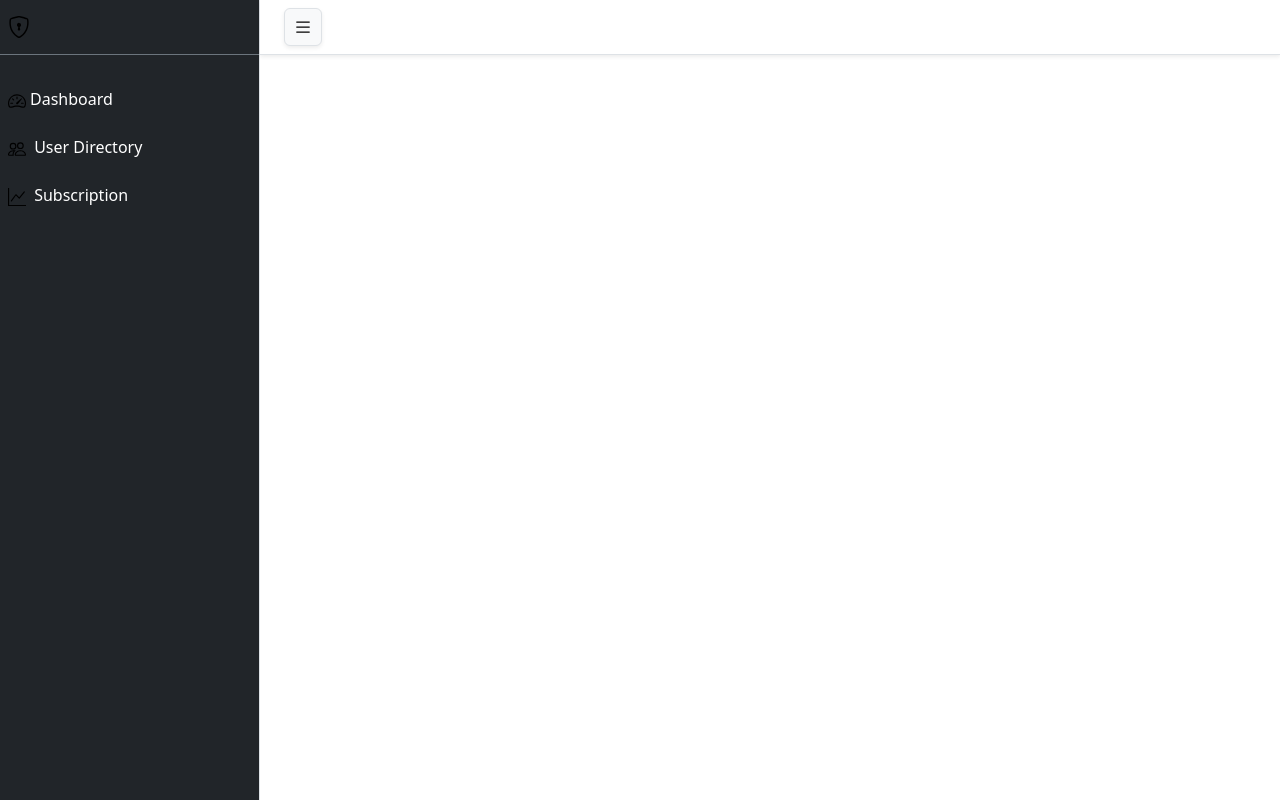
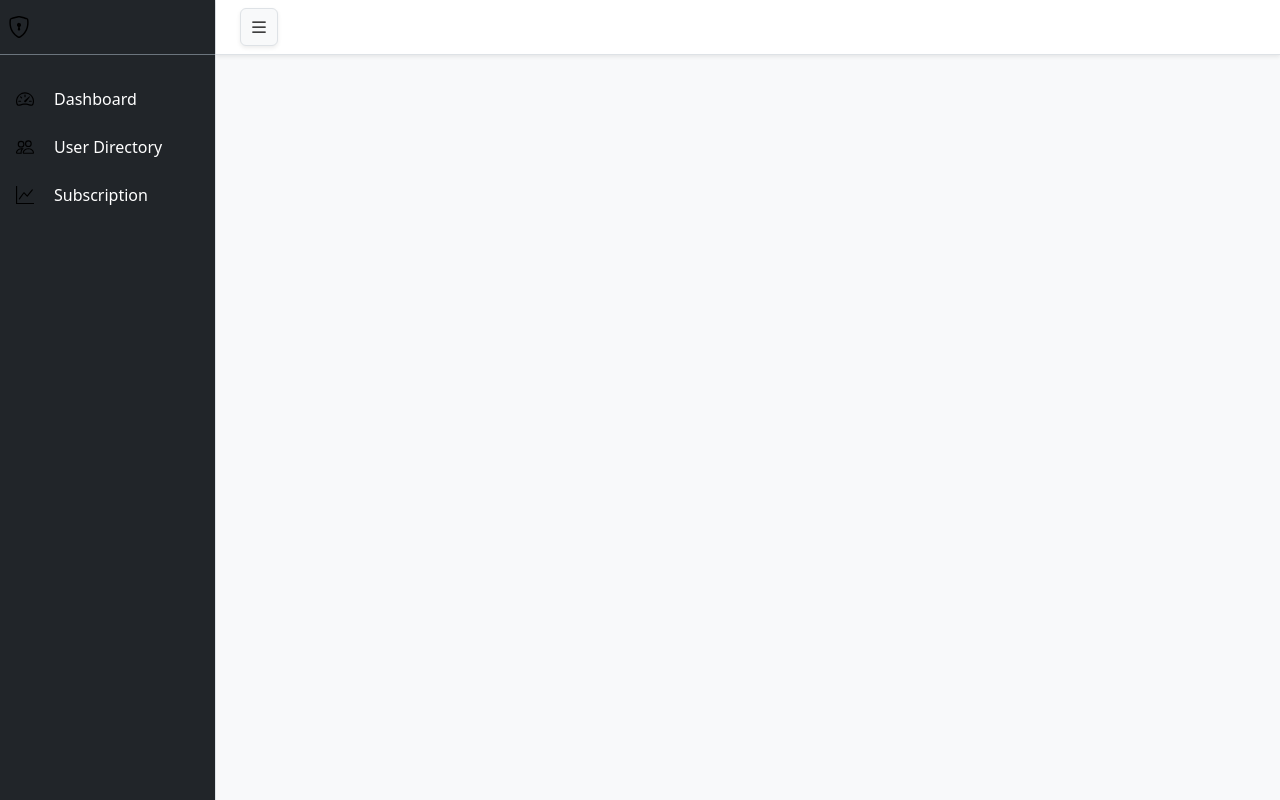
Before and after one commit to MustafaN2028/admin-panel, a Next.js app: page / in a window 1280 px wide. Built offline with nearby package versions, Linux system fonts and the light colour scheme.

Commit message:
mobile responsive at every width

```diff
--- a/src/app/(dashboard)/layout.js
+++ b/src/app/(dashboard)/layout.js
@@ -1,33 +1,96 @@
+// src/app/(dashboard)/layout.js
 "use client";
+import { useState, useCallback, useEffect } from "react";
 import Sidebar from "@/components/Sidebar";
 import TopNavbar from "@/components/TopNavbar";
-import { useCallback, useState } from "react";
+
 export default function DashboardLayout({ children }) {
+  // Desktop-only state tracking
   const [sidebarOpen, setSidebarOpen] = useState(true);
+
   const toggleSidebar = useCallback(() => {
     setSidebarOpen((prev) => !prev);
   }, []);
+  console.log(sidebarOpen);
+  useEffect(() => {
+    const handleResize = () => {
+      if (window.innerWidth < 768) {
+        setSidebarOpen(false); // Automatically close on mobile break boundaries
+      } else {
+        setSidebarOpen(true); // Re-open automatically on desktop viewports
+      }
+    };
+    handleResize();
+    window.addEventListener("resize", handleResize);
+
+    return () => window.addEventListener("resize", handleResize);
+  }, []);
   return (
-    <div className="d-flex h-100">
+    <div className="d-flex min-vh-100 w-100 bg-light overflow-x-hidden position-relative">
+      {/* DESKTOP SIDEBAR GRID PANEL:
+        This panel is strictly locked to viewports >= 768px ('d-none d-md-block').
+        It handles your 260px to 60px toggle requirements seamlessly.
+      */}
       <div
         style={{
           width: sidebarOpen ? "260px" : "60px",
-          transition: "all 0.3s ease",
+          transition: "width 0.2s cubic-bezier(0.4, 0, 0.2, 1)",
           overflow: "hidden",
-          position: "relative",
-          zIndex: 100,
         }}
-        className="bg-white border-end"
+        className="bg-white border-end d-none d-md-block h-100"
       >
         <Sidebar isOpen={sidebarOpen} />
       </div>
-      <div className="d-flex flex-column flex-grow-1">
+
+      {/* MOBILE SIDEBAR OVERLAY PANEL:
+        This panel is strictly visible on screens < 768px ('d-block d-md-none').
+        It operates at 100% standard visibility, completely unaffected by the 'sidebarOpen' state!
+      */}
+      {sidebarOpen && (
+        <div
+          className="d-block d-md-none position-absolute top-0 start-0 bg-white border-end h-100 shadow-lg animate-slide-in"
+          style={{ width: "260px", zIndex: 1100 }}
+        >
+          {/* On mobile, 'isOpen' is permanently true so text links are always fully readable */}
+          <Sidebar isOpen={true} onNavigate={toggleSidebar} />
+        </div>
+      )}
+
+      {/* Mobile Tint Overlay Backdrop */}
+      {sidebarOpen && (
+        <div
+          className="d-block d-md-none position-absolute top-0 start-0 w-100 h-100 bg-dark opacity-50"
+          style={{ zIndex: 1050 }}
+          onClick={toggleSidebar} // Clicking background closes it safely
+        />
+      )}
+
+      {/* Main Content Workspace Frame */}
+      <div
+        className="flex-grow-1 d-flex flex-column w-100"
+        style={{ minWidth: 0 }}
+      >
         <TopNavbar
           onToggleSidebar={toggleSidebar}
           isSidebarOpen={sidebarOpen}
         />
-        <main>{children}</main>
+
+        <main className="p-4 flex-grow-1">{children}</main>
       </div>
+
+      <style jsx global>{`
+        @keyframes slideIn {
+          from {
+            transform: translateX(-100%);
+          }
+          to {
+            transform: translateX(0);
+          }
+        }
+        .animate-slide-in {
+          animation: slideIn 0.2s cubic-bezier(0.4, 0, 0.2, 1) forwards;
+        }
+      `}</style>
     </div>
   );
 }
--- a/src/components/Sidebar.js
+++ b/src/components/Sidebar.js
@@ -1,46 +1,65 @@
 "use client";
 import Link from "next/link";
-import { usePathname } from "next/navigation";
 import { memo } from "react";
 import { Nav } from "react-bootstrap";
 import {
   Speedometer2,
   People,
   GraphUp,
-  Gear,
   ShieldLock,
 } from "react-bootstrap-icons";
-function Sidebar({ isOpen }) {
-  const pathname = usePathname();
+
+function Sidebar({ isOpen, onNavigate }) {
   return (
     <div className="bg-dark min-vh-100">
       <div className="d-flex align-items-center gap-2 mb-4 py-3 px-2 border-bottom border-secondary">
         <ShieldLock size={22} className="text-primary" />
       </div>
       <Nav className="flex-column gap-2 flex-grow-1">
+        {/* Dashboard Link Layout */}
         <Link
           href="/"
-          className={`text-white p-2 text-decoration-none ${!isOpen ? "text-center" : ""}`}
+          onClick={onNavigate} // Closes mobile panel naturally when link is clicked
+          className={`text-white p-2 d-flex align-items-center gap-3 rounded-2 text-decoration-none ${
+            isOpen
+              ? "justify-content-start w-100 px-3"
+              : "justify-content-center px-0"
+          }`}
         >
           <Speedometer2 size={18} />
           {isOpen && <span className="ms-1">Dashboard</span>}
         </Link>
+
+        {/* User Directory Link Layout */}
         <Link
-          href="user"
-          className={`text-white p-2 text-decoration-none ${!isOpen ? "text-center" : ""}`}
+          href="/user"
+          onClick={onNavigate}
+          className={`text-white p-2 d-flex align-items-center gap-3 rounded-2 text-decoration-none ${
+            isOpen
+              ? "justify-content-start w-100 px-3"
+              : "justify-content-center px-0"
+          }`}
         >
-          <People size={18} />{" "}
+          <People size={18} />
           {isOpen && <span className="ms-1">User Directory</span>}
         </Link>
+
+        {/* Subscription Link Layout */}
         <Link
-          href="subscription"
-          className={`text-white p-2 text-decoration-none ${!isOpen ? "text-center" : ""}`}
+          href="/subscription"
+          onClick={onNavigate}
+          className={`text-white p-2 d-flex align-items-center gap-3 rounded-2 text-decoration-none ${
+            isOpen
+              ? "justify-content-start w-100 px-3"
+              : "justify-content-center px-0"
+          }`}
         >
-          <GraphUp size={18} />{" "}
+          <GraphUp size={18} />
           {isOpen && <span className="ms-1">Subscription</span>}
         </Link>
       </Nav>
     </div>
   );
 }
+
 export default memo(Sidebar);
```
